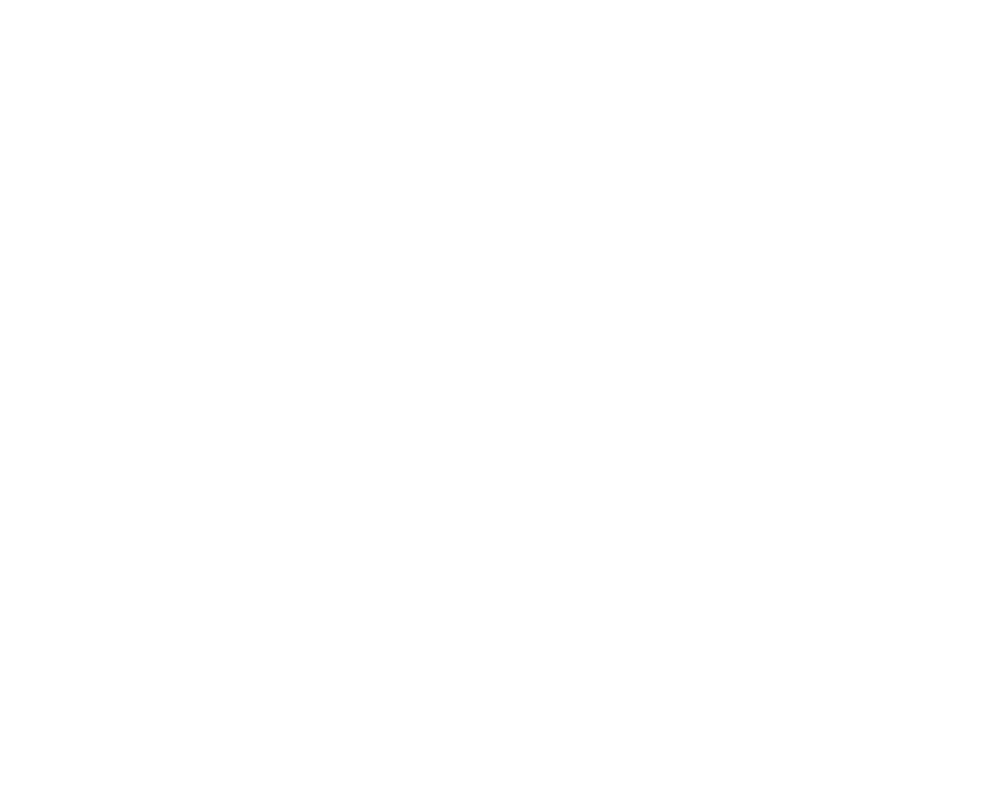
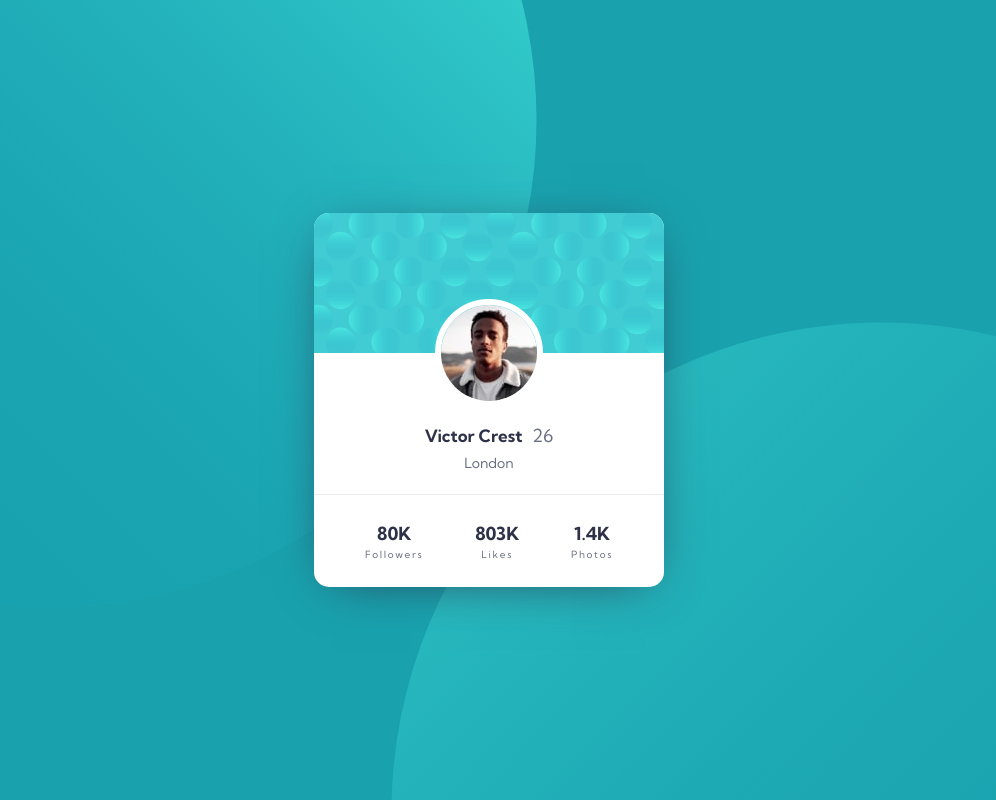
Before and after one commit to logic23dev/profile-card-component, a plain HTML site: page index.html in a window 1280 px wide. Shown: the whole page, without its empty margins (151-1147 px from the left). Drawn offline with Linux system fonts and the light colour scheme.

Commit message:
upload solution

```diff
--- a/css/style.css
+++ b/css/style.css
@@ -27,8 +27,120 @@ svg {
   display: block;
 }
 
+.sr-only {
+  position: absolute;
+  width: 1px;
+  height: 1px;
+  padding: 0;
+  margin: -1px;
+  overflow: hidden;
+  clip: rect(0, 0, 0, 0);
+  white-space: nowrap;
+  border-width: 0;
+}
+
 body {
   min-height: 100vh;
-  font-size: 18px;
+  font-family: var(--ff-kumbh-sans);
+  font-size: 1.125rem;
+  font-weight: var(--fw-400);
   line-height: 1.5;
+  color: var(--clr-very-dark-desaturated-blue);
+  background: url(../images/bg-pattern-top.svg) no-repeat,
+    var(--clr-dark-cyan) url(../images/bg-pattern-bottom.svg) no-repeat;
+  background-position: top -38.75rem left -43.75rem, bottom -35rem right -45rem;
+  display: flex;
+  justify-content: center;
+  align-items: center;
 }
+
+.card {
+  max-width: 20.3125rem;
+  background-color: white;
+  border-radius: 0.9375rem;
+  overflow: hidden;
+  box-shadow: 0px 7px 50px -19px hsl(229, 23%, 23%);
+}
+
+.card-pattern {
+  object-fit: cover;
+}
+
+.card-content {
+  display: flex;
+  flex-direction: column;
+  justify-content: center;
+  align-items: center;
+}
+
+.avatar {
+  border-radius: 50%;
+  border: 0.375rem solid white;
+  width: 6.75rem;
+  margin-top: -3.375rem;
+}
+
+.name {
+  display: flex;
+  align-items: center;
+  gap: 0.625rem;
+  margin-top: 0.9375rem;
+  margin-bottom: 0.25rem;
+}
+
+.name h2 {
+  font-size: 1.0625rem;
+}
+
+.name p {
+  font-weight: var(--fw-400);
+  color: var(--clr-dark-grayish-blue);
+}
+
+.location {
+  font-size: 0.875rem;
+  color: var(--clr-dark-grayish-blue);
+  margin-bottom: 1.25rem;
+}
+
+hr {
+  border: none;
+  height: 1px;
+  background-color: hsl(0, 0%, 92%);
+}
+
+.statistics {
+  display: flex;
+  justify-content: space-around;
+  padding: 1.5625rem;
+}
+
+.statistics p {
+  font-size: 1.125rem;
+  font-weight: var(--fw-700);
+}
+
+.statistics h3 {
+  font-size: 0.625rem;
+  font-weight: var(--fw-400);
+  color: var(--clr-dark-grayish-blue);
+  letter-spacing: 0.105rem;
+}
+
+.statistics div {
+  display: flex;
+  flex-direction: column;
+  justify-content: center;
+  align-items: center;
+}
+
+@media screen and (min-width: 48rem) {
+  .card {
+    max-width: 21.875rem;
+  }
+
+  body {
+    background-position: top -23.125rem left -18.125rem,
+      bottom -31.25rem right -15rem;
+  }
+}
--- a/index.html
+++ b/index.html
@@ -18,5 +18,46 @@
     />
     <link rel="stylesheet" href="css/style.css" />
   </head>
-  <body></body>
+  <body>
+    <main>
+      <h1 class="sr-only">Profile card component</h1>
+      <section class="card">
+        <img
+          class="card-pattern"
+          src="images/bg-pattern-card.svg"
+          alt=""
+          aria-hidden="true"
+          width="350"
+          height="140"
+        />
+        <div class="card-content">
+          <img
+            class="avatar"
+            src="images/image-victor.jpg"
+            alt="avatar of Victor Crest"
+          />
+          <div class="name">
+            <h2>Victor Crest</h2>
+            <p>26</p>
+          </div>
+          <p class="location">London</p>
+        </div>
+        <hr />
+        <div class="statistics">
+          <div>
+            <p>80K</p>
+            <h3>Followers</h3>
+          </div>
+          <div>
+            <p>803K</p>
+            <h3>Likes</h3>
+          </div>
+          <div>
+            <p>1.4K</p>
+            <h3>Photos</h3>
+          </div>
+        </div>
+      </section>
+    </main>
+  </body>
 </html>
```
